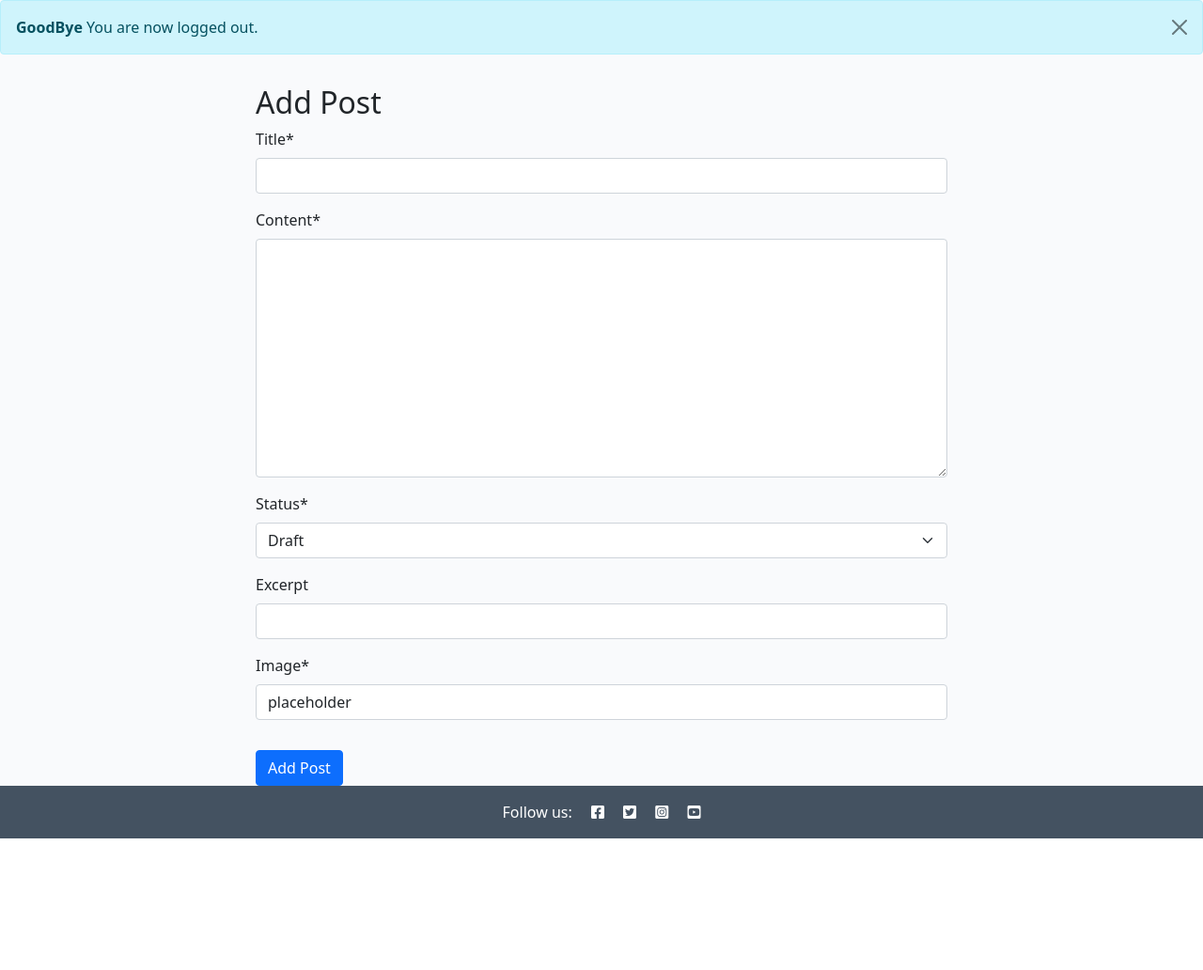
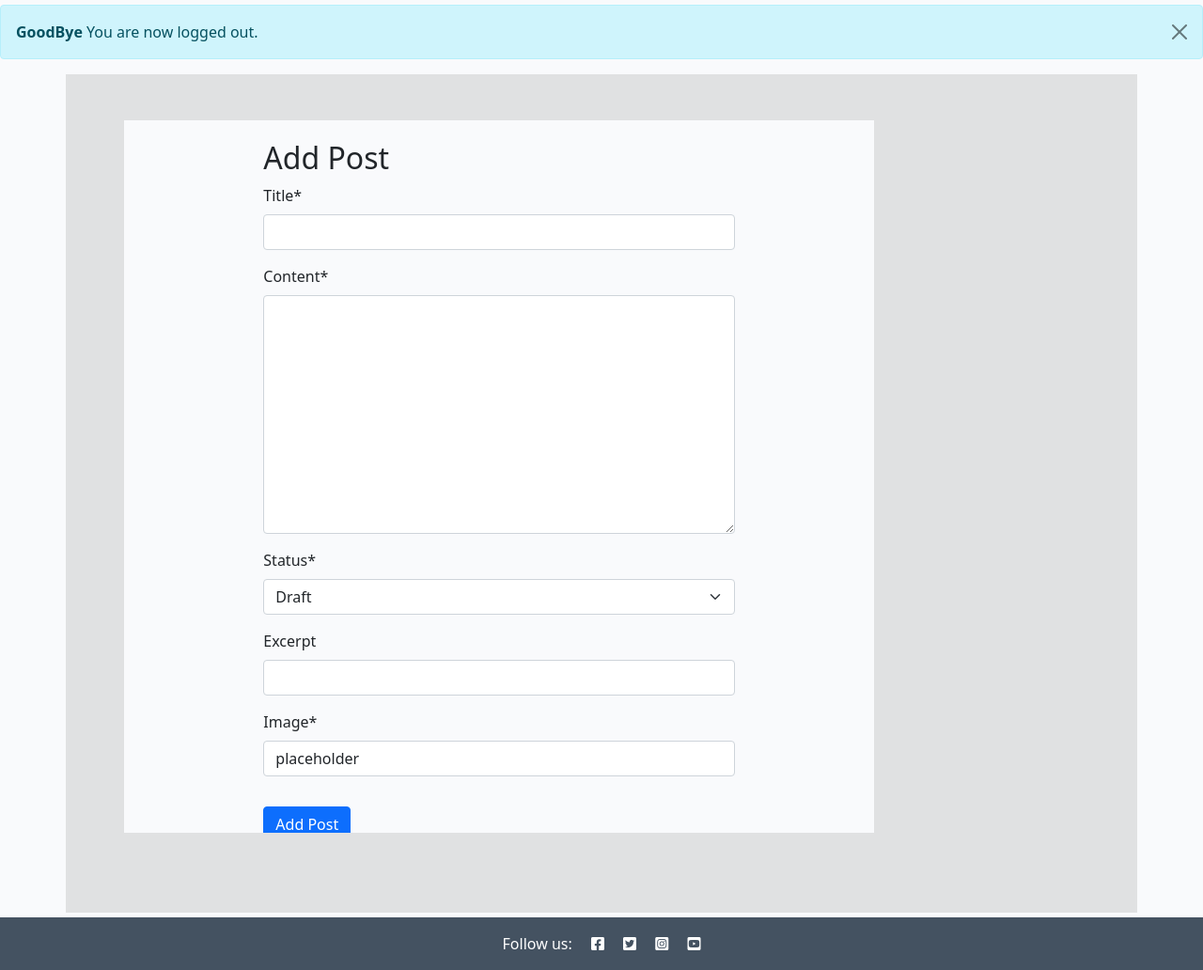
Before and after one commit to enocol/Django-project, a Django app: page /add_post/ in a window 1280 px wide. Shown: the part 60-1092 px from the top of the page at 94% size. Before the commit the page ends 952 px from the top, so only its background shows below. Run offline with Django 4.2, Linux system fonts and the light colour scheme; parts of the project's set-up code (start-up, migrations or seed data) failed here and were passed over; some libraries are stand-ins or nearby versions.

Commit message:
install numpy

```diff
--- a/blog/templates/blog/add_post.html
+++ b/blog/templates/blog/add_post.html
@@ -3,8 +3,10 @@
 {% load crispy_forms_tags%}
 {% block content%}
 
+
+
     <div class="container">
-    <div class="row">
+        <div class="row modal">
             <div class="col-md-8 offset-md-2">
                 <h2 class="mt-3">Add Post</h2>
                 <form method="post" enctype="multipart/form-data">
@@ -14,8 +16,7 @@
                 </form>
             </div>
         </div>
+    </div>
 
 
-</div>
-
 {% endblock%}
--- a/static/css/style.css
+++ b/static/css/style.css
@@ -200,3 +200,26 @@ body {
     align-items: center;
     gap: 10px;
 }
+
+
+.container{
+    height: 100vh;
+    position: relative;
+    margin-bottom: 5px;
+    background-color: rgba(0, 0, 0, 0.1);
+}
+
+.modal {
+    display: block;
+    position: absolute;
+    z-index: 100;
+    width: 70%;
+    height: 85%;
+    overflow: auto;
+    background-color: #F9FAFC;
+    top: 5%;
+    left: 5%;
+    padding: 5px;
+    margin: 5px;
+
+}
```
Also changed, not shown: static/js/script.js (line endings or trailing spaces), 2 other files. Lines whose indentation alone changed are shown as unchanged.
